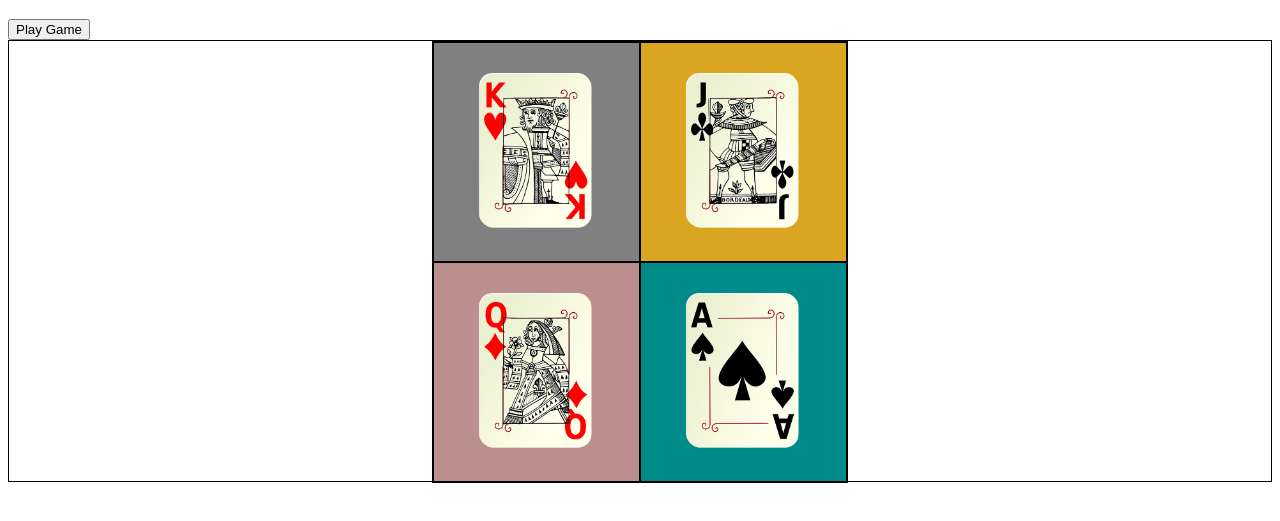
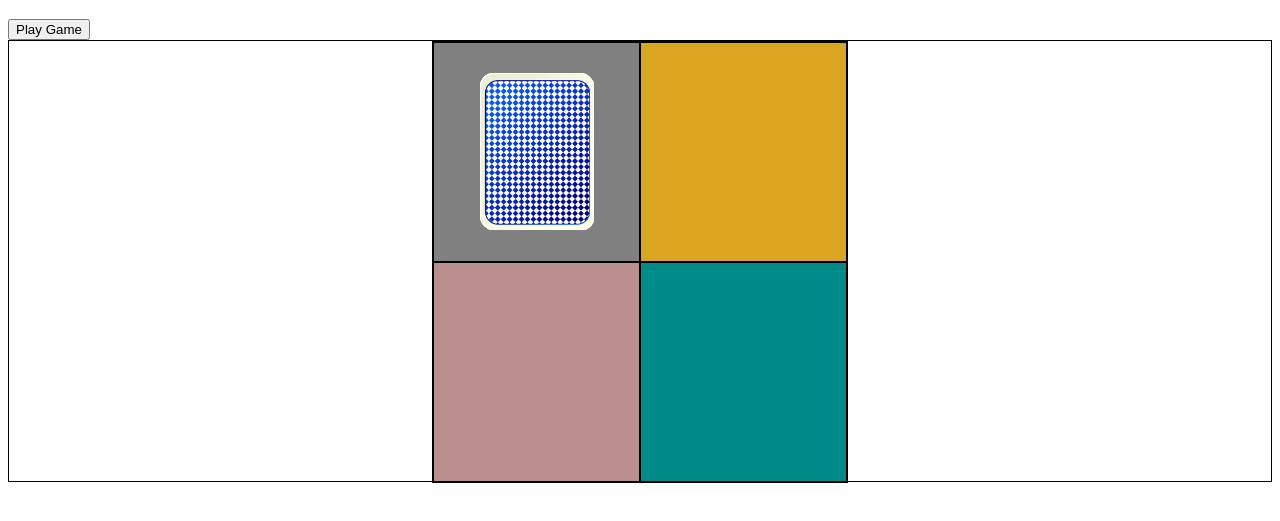
Before and after one commit to mnk888/HuntTheAce, a plain HTML site: page index.html in a window 1280 px wide. Both pictures are taken after a click on the button "Play Game". Shown: the part 61-582 px from the top of the page. Drawn offline with Linux system fonts and the light colour scheme.

Commit message:
milestone

```diff
--- a/index.js
+++ b/index.js
@@ -10,6 +10,12 @@ const cardBackImgPath = '/images/card-back-Blue.png'
 
 const cardContainerElem = document.querySelector('.card-container')
 
+let cards = []
+
+const playGameButtonElem = document.getElementById('playGame')
+
+const collapsedGridAreaTemplate = '"a a" "a a"'
+const cardCollectionCellClass = ".card-pos-a"
 
 // <div class="card">
 //     <div class="card-inner">
@@ -26,10 +32,64 @@ loadGame()
 
 function loadGame(){
     createCards()
+
+    cards = document.querySelectorAll('.card')
+
+    playGameButtonElem.addEventListener('click', ()=>startGame())
 }
 
 function startGame(){
+    initializeNewGame()
+    startRound()
+}
 
+function initializeNewGame() {
+    initializeNewRound()
+}
+
+function startRound(){
+    initializeNewRound()
+    collectionCards()
+    flipCards(true)
+}
+
+function initializeNewRound(){
+
+}
+
+function collectionCards(){
+    transformGridArea(collapsedGridAreaTemplate)
+    addCardsToGridAreaCell(cardCollectionCellClass)
+}
+
+function transformGridArea(areas){
+    cardContainerElem.getElementsByClassName.gridTemplateAreas = areas
+}
+
+function addCardsToGridAreaCell(cellPositionClassName){
+    const cellPositionElem = document.querySelector(cellPositionClassName)
+
+    cards.forEach((card, index) =>{
+        addChildElement(cellPositionElem,card)
+    })
+}
+
+function flipCard(card, flipToBack){
+    const innerCardElem = card.firstChild
+
+    if(flipToBack && !innerCardElem.classList.contains('flip-it')){
+        innerCardElem.classList.add('flip-it')
+    } else if (innerCardElem.classKist.contains('flip-it')){
+        innerCardElem.classList.remove('flip-it')
+    }
+}
+
+function flipCards(flipToBack){
+    cards.forEach((card, index) => {
+        setTimeout(() => {
+            flipCard(card, flipToBack)
+        }, index * 100)
+    })
 }
 
 function createCards(){
--- a/style.css
+++ b/style.css
@@ -82,3 +82,6 @@ main{
 .card:hover .card-inner{
     transform: rotateY(180deg);
 }
+.card-inner.flip-it{
+    transform: rotateY(180deg);
+}
```
